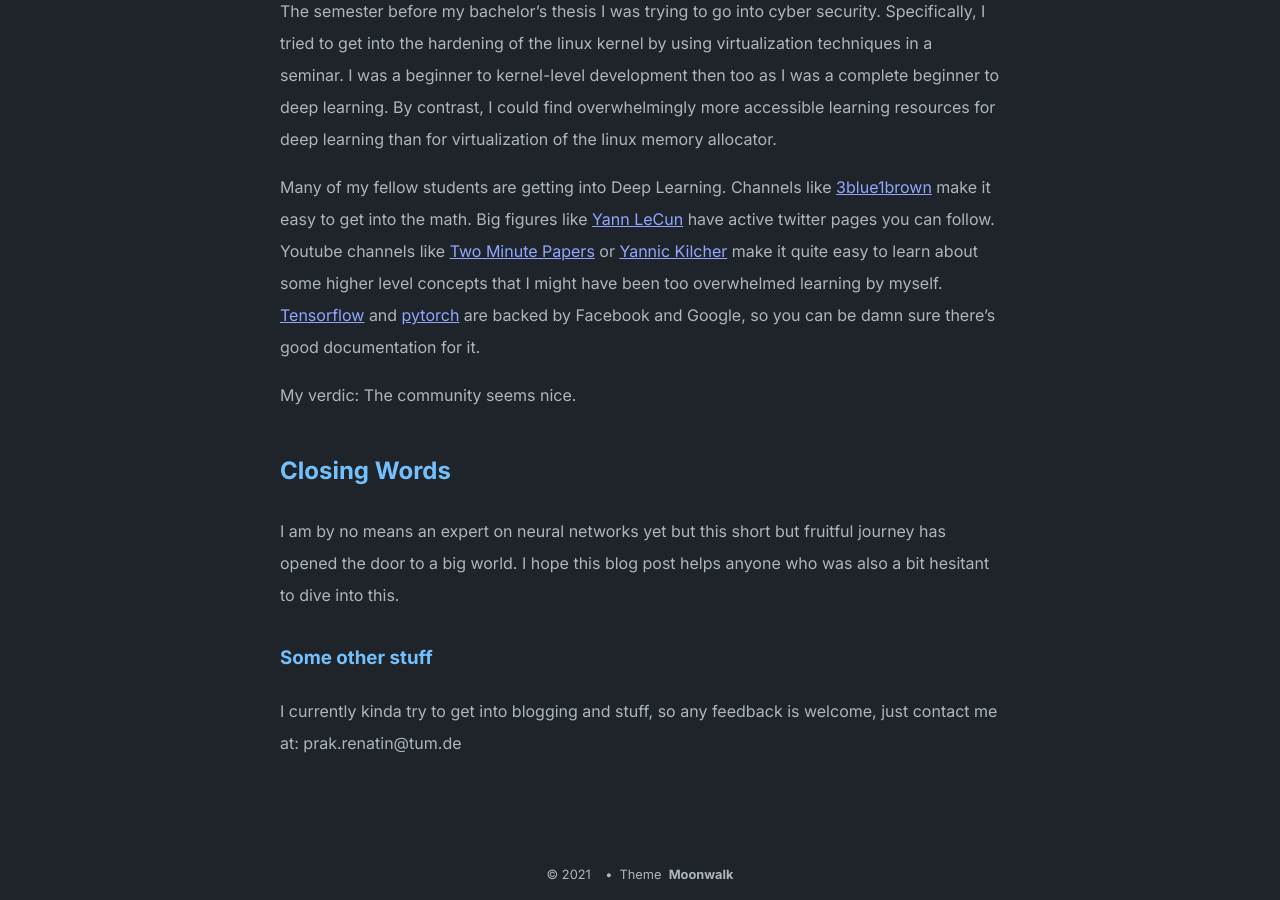
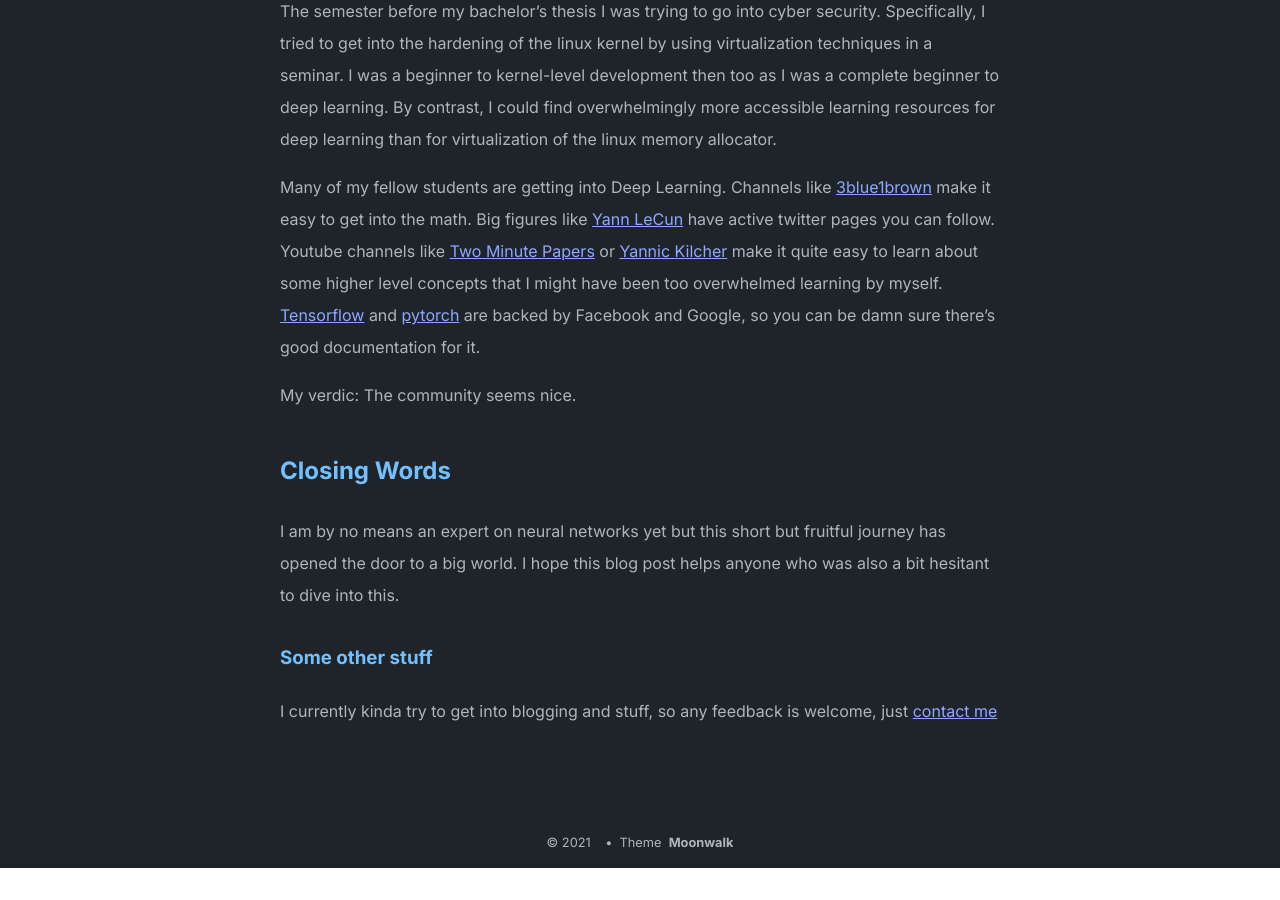
Before and after one commit to Rakagami/rakagami.github.io, a Jekyll site: the page built from _posts/2021-11-04-neural-nets-in-6-months.markdown, in a window 1280 px wide and 900 px high, scrolled down 4307 px. Built offline with Jekyll 4.4.1, drawn with Linux system fonts in a browser that asks for light colours; after the commit the page ends 5175 px from its top, so only the background shows below that.

```diff
--- a/_posts/2021-11-04-neural-nets-in-6-months.markdown
+++ b/_posts/2021-11-04-neural-nets-in-6-months.markdown
@@ -110,7 +110,7 @@ I am by no means an expert on neural networks yet but this short but fruitful jo
 
 ### Some other stuff
 
-I currently kinda try to get into blogging and stuff, so any feedback is welcome, just contact me at: prak.renatin@tum.de
+I currently kinda try to get into blogging and stuff, so any feedback is welcome, just <a href = "mailto: prak.renatin@tum.de">contact me</a>
 
 [3b1b-vid]: https://www.youtube.com/watch?v=aircAruvnKk
 [tumai]: https://www.tum-ai.com/makeathon.html
```
Also changed, not shown: _data/home.yml (+2 -5 lines), _layouts/contact.html (added, +10 -0 lines), contact.md (added, +3 -0 lines).
